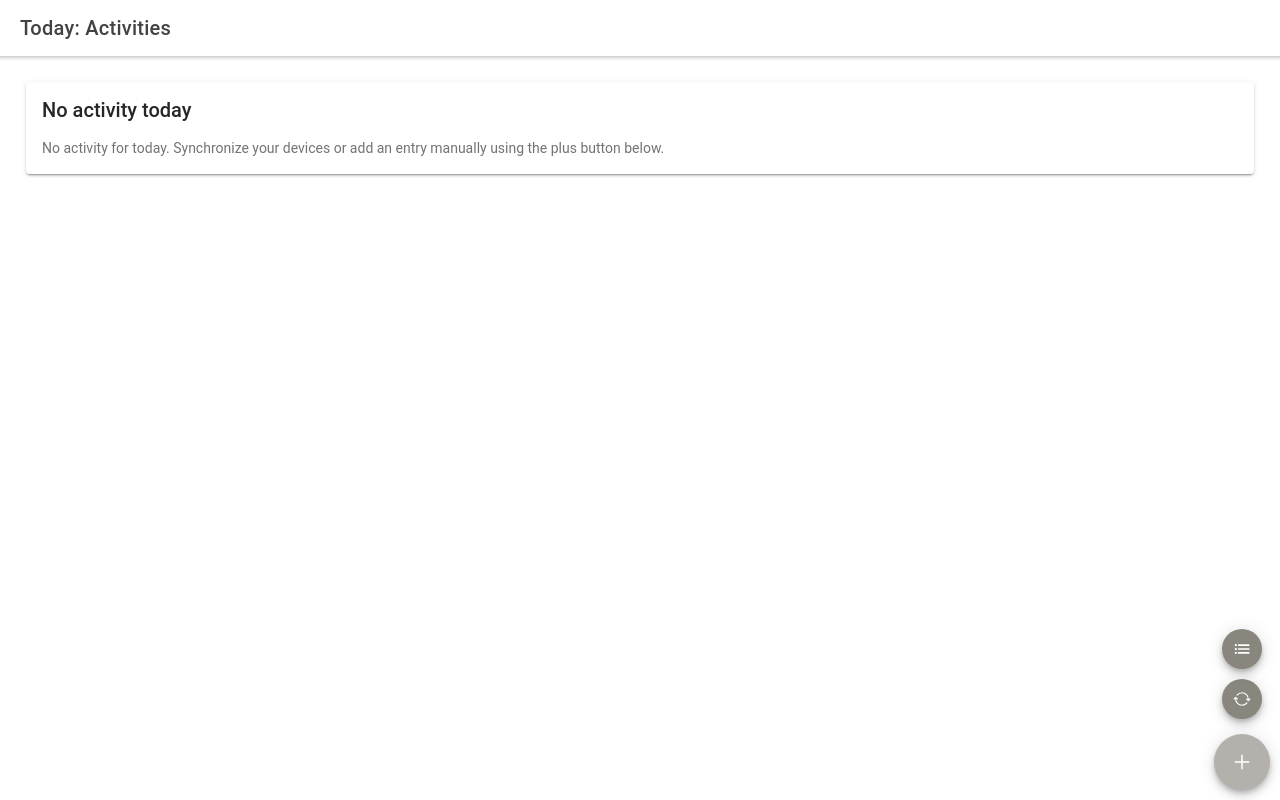
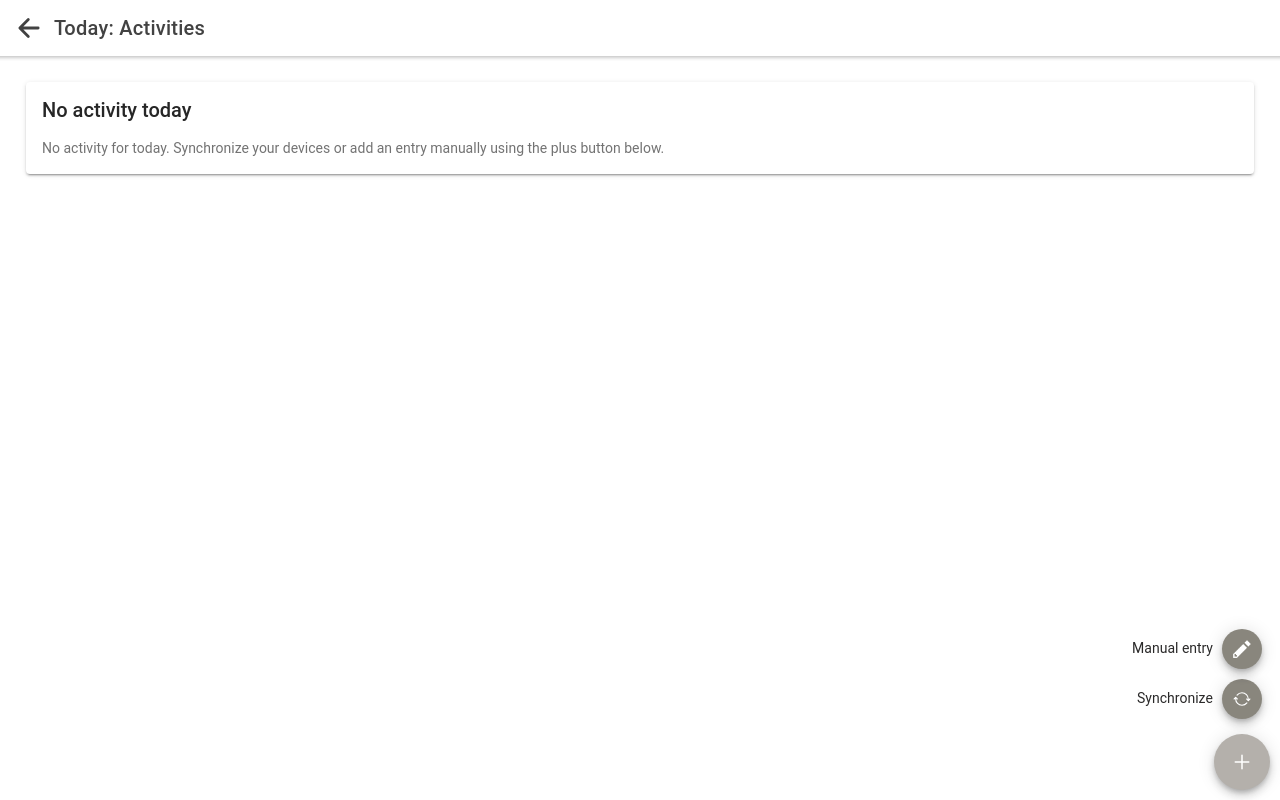
Before and after one commit to bluiska/eHealthApplication, a React (Create React App) app in the folder eHealthApp/: page /today in a window 1280 px wide. Both pictures are taken after a click on the element 1242 px from the left and 762 px from the top of the page. Built offline with nearby package versions, Linux system fonts and the light colour scheme.

Commit message:
Skeleton code finished
Repo is ready to be worked on.

```diff
--- /dev/null
+++ b/eHealthApp/src/components/BackButtonToolbar.jsx
@@ -0,0 +1,48 @@
+/*
+A toolbar that has a back button on the left hand side which
+is used to navigate to user back in the browser history.
+
+Author: Gergo Kekesi
+*/
+
+import React from "react";
+import {
+	IonHeader,
+	IonToolbar,
+	IonTitle,
+	IonButtons,
+	IonButton,
+	IonIcon
+} from "@ionic/react";
+import { arrowBack } from "ionicons/icons";
+
+/*
+props:
+    title: {string}
+ */
+const BackButtonToolbar = props => {
+	const styles = {
+		backButton: {
+			width: "30px",
+			height: "30px"
+		},
+		title: {
+			marginLeft: "-20px"
+		}
+	};
+
+	return (
+		<IonHeader>
+			<IonToolbar>
+				<IonButtons slot="start">
+					<IonButton onClick={() => window.history.back()}>
+						<IonIcon icon={arrowBack} style={styles.backButton}></IonIcon>
+					</IonButton>
+				</IonButtons>
+				<IonTitle style={styles.title}>{props.title}</IonTitle>
+			</IonToolbar>
+		</IonHeader>
+	);
+};
+
+export default BackButtonToolbar;
--- a/eHealthApp/src/pages/Devices.jsx
+++ b/eHealthApp/src/pages/Devices.jsx
@@ -1,21 +1,21 @@
+/*
+The page that displays the devices connected to the app.
+If no devices are available, it allows the connection of a new device.
+To be completed by Irek....
+
+Author: Gergo Kekesi
+*/
+
 import React from "react";
-import {
-	IonContent,
-	IonPage,
-	IonHeader,
-	IonToolbar,
-	IonTitle
-} from "@ionic/react";
+import { IonContent, IonPage } from "@ionic/react";
+import BackButtonToolbar from "../components/BackButtonToolbar";
 
+/*props:
+ */
 const Devices = props => {
 	return (
 		<IonPage>
-			<IonHeader>
-				{/*TODO: Check if we need back button based on design*/}
-				<IonToolbar>
-					<IonTitle>Devices</IonTitle>
-				</IonToolbar>
-			</IonHeader>
+			<BackButtonToolbar title="Devices" />
 			<IonContent className="ion-padding">
 				<h1>Devices page</h1>
 			</IonContent>
--- a/eHealthApp/src/pages/Home.jsx
+++ b/eHealthApp/src/pages/Home.jsx
@@ -1,3 +1,10 @@
+/*
+The applications home page rendered by default when the root URL is visited.
+This page allows navigation to the pages that complete the Assignment's tasks.
+
+Author: Gergo Kekesi
+*/
+
 import {
 	IonContent,
 	IonHeader,
@@ -8,10 +15,22 @@ import {
 } from "@ionic/react";
 import React from "react";
 import { Container, Row, Col } from "react-bootstrap";
+import background_image from "../resources/home_background_blur.jpg";
 
 import "./Home.css";
 
+/*props:
+ */
 const Home = () => {
+	const styles = {
+		home: {
+			width: "100%",
+			height: "100%",
+			backgroundImage: `url(${background_image})`,
+			backgroundSize: "cover"
+		}
+	};
+
 	return (
 		<IonPage>
 			<IonHeader>
@@ -20,7 +39,7 @@ const Home = () => {
 				</IonToolbar>
 			</IonHeader>
 			<IonContent>
-				<div className="home ion-padding">
+				<div className="ion-padding" style={styles.home}>
 					<Container>
 						<Row>
 							<Col>
--- a/eHealthApp/src/pages/ManualEntry.jsx
+++ b/eHealthApp/src/pages/ManualEntry.jsx
@@ -1,23 +1,23 @@
+/*
+The manual health data submission page.
+Lists various options to submit health data to the app manually.
+
+Author: Gergo Kekesi
+*/
+
 import React from "react";
-import {
-	IonPage,
-	IonContent,
-	IonHeader,
-	IonToolbar,
-	IonTitle
-} from "@ionic/react";
+import { IonPage, IonContent, IonList } from "@ionic/react";
+import BackButtonToolbar from "./../components/BackButtonToolbar";
 
+/*
+props:
+ */
 const ManualEntry = props => {
 	return (
 		<IonPage>
-			<IonHeader>
-				{/*TODO: Check if we need back button based on design*/}
-				<IonToolbar>
-					<IonTitle>Manual entry</IonTitle>
-				</IonToolbar>
-			</IonHeader>
+			<BackButtonToolbar title={"Manual Entry"} />
 			<IonContent className="ion-padding">
-				<h1>Manual entry screen.</h1>
+				<IonList></IonList>
 			</IonContent>
 		</IonPage>
 	);
--- a/eHealthApp/src/pages/Patients.jsx
+++ b/eHealthApp/src/pages/Patients.jsx
@@ -1,21 +1,19 @@
+/*
+Add description
+
+Author: Gergo Kekesi
+*/
+
 import React from "react";
-import {
-	IonPage,
-	IonContent,
-	IonHeader,
-	IonToolbar,
-	IonTitle
-} from "@ionic/react";
+import { IonPage, IonContent } from "@ionic/react";
+import BackButtonToolbar from "../components/BackButtonToolbar";
 
+/*props:
+ */
 const Patients = props => {
 	return (
 		<IonPage>
-			<IonHeader>
-				{/*TODO: Check if we need backbutton based on design*/}
-				<IonToolbar>
-					<IonTitle>Patients</IonTitle>
-				</IonToolbar>
-			</IonHeader>
+			<BackButtonToolbar title={"Patients"} />
 			<IonContent className="ion-padding">
 				<h1>Health professional's view of patients and their data.</h1>
 			</IonContent>
--- /dev/null
+++ b/eHealthApp/src/pages/Today.css
@@ -0,0 +1,16 @@
+ion-fab-button[data-desc] {
+  position: relative;
+}
+
+ion-fab-button[data-desc]::after {
+  position: absolute;
+  content: attr(data-desc);
+  z-index: 1;
+  right: 40px;
+  bottom: 4px;
+  /* background-color: var(--ion-color-dark); */
+  padding: 9px;
+  border-radius: 15px;
+  color: rgb(43, 42, 42);
+  /* box-shadow: 0 3px 5px -1px rgba(0,0,0,0.2), 0 6px 10px 0 rgba(0,0,0,0.14), 0 1px 18px 0 rgba(0,0,0,0.12); */
+}
--- a/eHealthApp/src/pages/Today.jsx
+++ b/eHealthApp/src/pages/Today.jsx
@@ -1,32 +1,37 @@
+/*
+The page displaying the activities of a user for today.
+This page allows the user to trigger synchronization as well as
+add health data manually.
+
+Author: Gergo Kekesi
+*/
+
 import React from "react";
 import {
 	IonPage,
 	IonContent,
-	IonHeader,
-	IonToolbar,
-	IonTitle,
 	IonFab,
 	IonFabButton,
 	IonIcon,
 	IonFabList,
-	IonLabel,
 	IonCard,
 	IonCardHeader,
 	IonCardTitle,
-	IonCardContent
+	IonCardContent,
+	IonImg
 } from "@ionic/react";
 
-import { list, sync, add } from "ionicons/icons";
+import { sync, add } from "ionicons/icons";
+import pencil from "../resources/pencil.png";
+import "./Today.css";
+import BackButtonToolbar from "../components/BackButtonToolbar";
 
+/*props:
+ */
 const Today = props => {
 	return (
 		<IonPage>
-			<IonHeader>
-				{/*TODO: Check if we need back button based on design*/}
-				<IonToolbar>
-					<IonTitle>Today: Activities</IonTitle>
-				</IonToolbar>
-			</IonHeader>
+			<BackButtonToolbar title="Today: Activities" />
 			<IonContent className="ion-padding">
 				{/*Activity*/}
 				<IonCard>
@@ -51,14 +56,16 @@ const Today = props => {
 						<IonFabButton
 							color="tertiary"
 							routerDirection="forward"
-							routerLink="/devices">
+							routerLink="/devices"
+							data-desc="Synchronize">
 							<IonIcon icon={sync} />
 						</IonFabButton>
 						<IonFabButton
 							color="tertiary"
 							routerDirection="forward"
-							routerLink="/manualentry">
-							<IonIcon icon={list} />
+							routerLink="/manualentry"
+							data-desc="Manual entry">
+							<IonImg src={pencil} style={{ width: "20px", height: "20px" }} />
 						</IonFabButton>
 					</IonFabList>
 				</IonFab>
```
Also changed, not shown: eHealthApp/src/App.jsx (+11 -2 lines), eHealthApp/src/resources/home_background.jpg (deleted), eHealthApp/src/resources/pencil.png (added).
